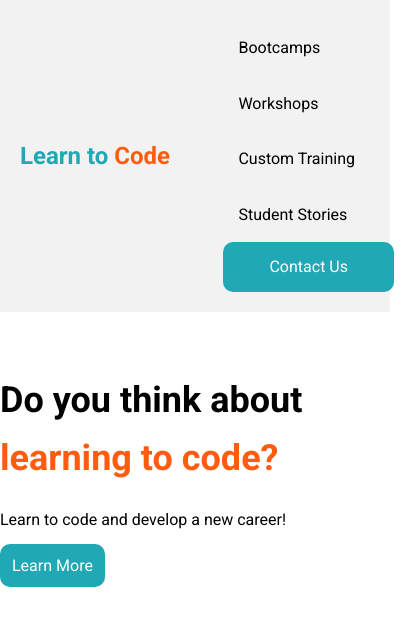
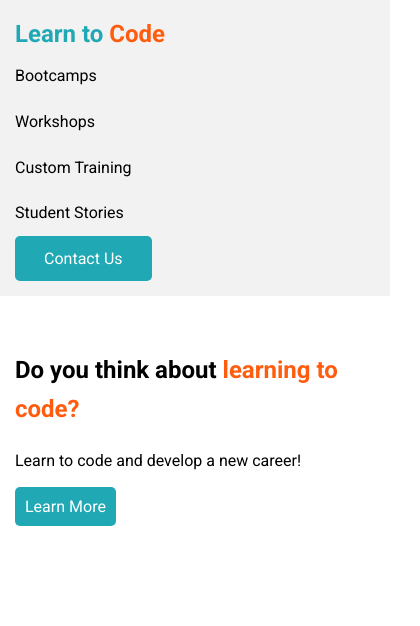
Before and after one commit to TekkenForceX/FailsMatthew-part-one, a plain HTML site: page index.html in a window 390 px wide. Shown: the whole page, 420 px wide, since content can reach past the window. Drawn offline with Linux system fonts and the light colour scheme.

Commit message:
Final Changes

```diff
--- a/style.css
+++ b/style.css
@@ -112,47 +112,56 @@ nav ul li a:hover {
     display: block;
 }
 
-@media screen and (min-width: 768px) {
-    .hero .container {
-        flex-direction: row;
-        width: 100%;
-    }
-
-    .hero .image {
-        display: block;
-    }
-
-    .learn-more-button {
-        width: auto;
-    }
-
-    .contact-button {
-        width: auto;
-    }
-}
-
-@media (max-width: 767px) {
-    header {
-        text-align: center;
+@media (max-width: 768px) {
+    .container {
+        flex-direction: column;
+        align-items: flex-start;
     }
 
     nav ul {
         flex-direction: column;
     }
 
+    nav ul li {
+        margin: 10px 0;
+    }
+
     .hero .container {
         flex-direction: column;
+        text-align: left;
+        padding: 15px
+    }
+
+    .hero .text, .hero .image {
+        flex: none;
+    }
+
+    .hero h2 {
+        font-size: 28px;
+    }
+}
+
+@media (max-width: 480px) {
+    header {
+        padding: 15px;
+    }
+
+    .hero {
+        padding: 40px 0;
+    }
+
+    .hero h2 {
+        font-size: 24px;
+    }
+
+    .contact-button, .learn-more-button {
+        width: 100%;
+        text-align: center;
+        padding: 10px;
+        border-radius: 5px;
     }
 
     .hero .image {
         display: none;
     }
-
-    .learn-more-button {
-        width: 100%;
-    }
-
-    .contact-button {
-        width: 100%;
-    }
 }
```
